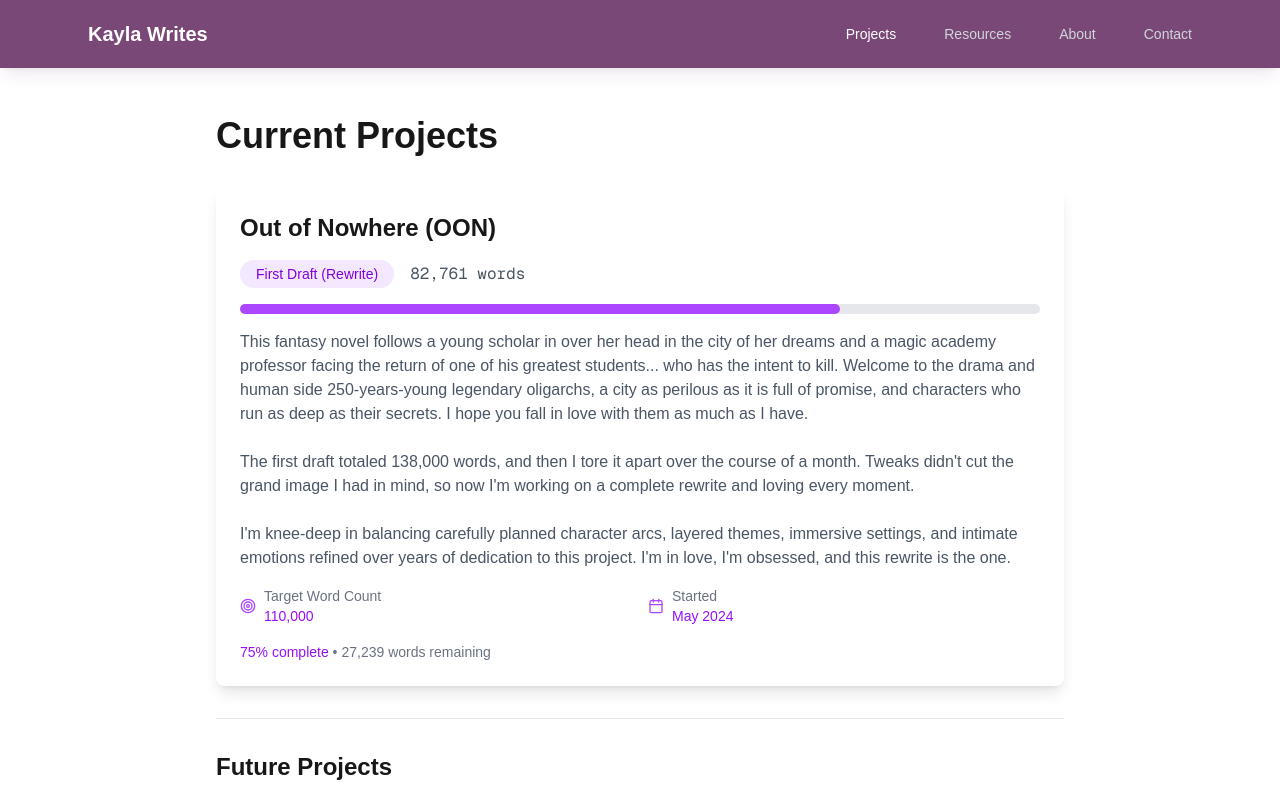
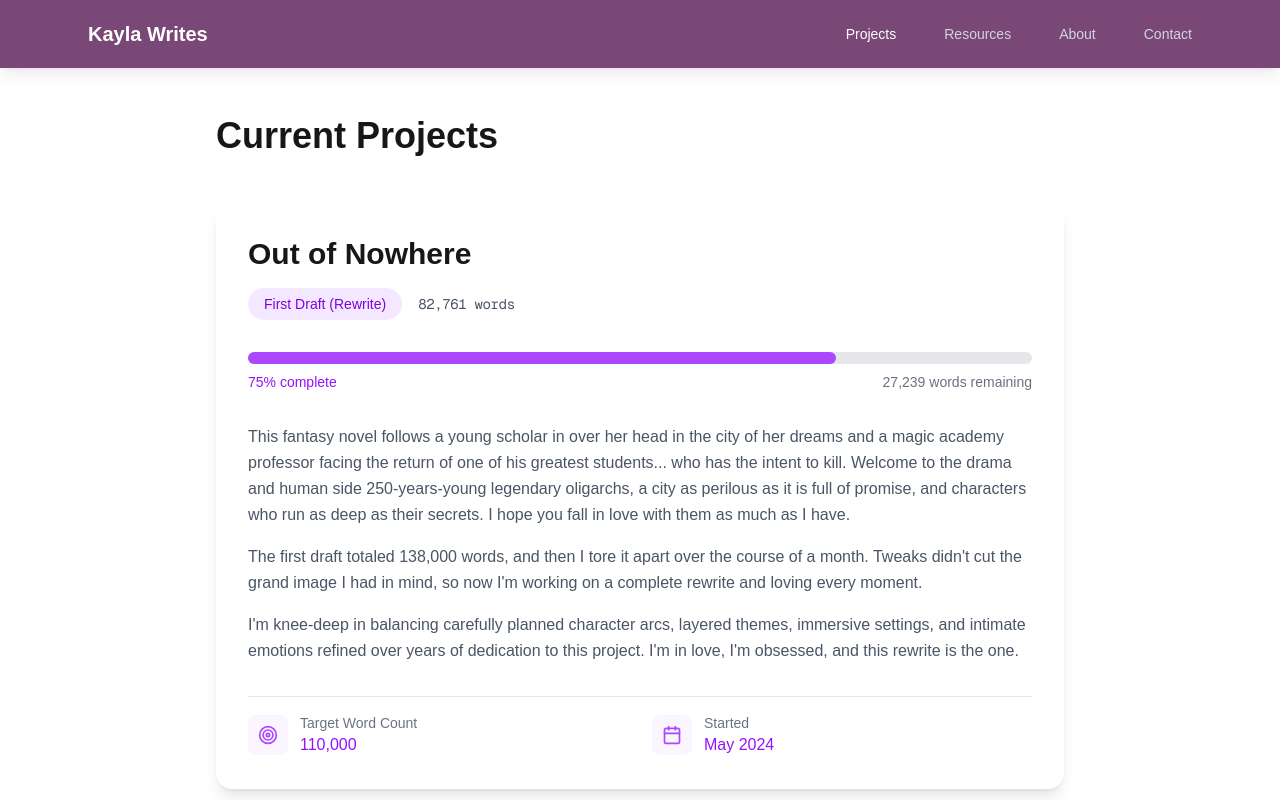
Before and after one commit to kvanbortel/kvb-writing, a Next.js app: page /kvb-writing/projects in a window 1280 px wide. Shown: the top 800 px of the page. Built offline with nearby package versions, Linux system fonts and the light colour scheme.

Commit message:
improve proj OON card layout

```diff
--- a/src/app/projects/page.tsx
+++ b/src/app/projects/page.tsx
@@ -18,53 +18,60 @@ export default function ProjectsPage() {
 
   return (
     <main className="max-w-4xl mx-auto px-6 py-12">
-      <h1 className="text-4xl font-bold mb-8">Current Projects</h1>
+      <h1 className="text-4xl font-bold mb-12">Current Projects</h1>
 
       {/* Project Card */}
-      <article className="bg-white dark:bg-gray-800 rounded-lg shadow-lg p-6 mb-8">
+      <article className="bg-white dark:bg-gray-800 rounded-2xl shadow-lg p-8 mb-12">
+        <div className="space-y-8">
+          {/* Header Section */}
           <div className="space-y-4">
-          <h2 className="text-2xl font-semibold">Out of Nowhere (OON)</h2>
-
-          {/* Progress Section */}
-          <div className="flex items-center gap-4">
-            <div className="bg-purple-100 dark:bg-purple-900 text-purple-700 dark:text-purple-100 px-4 py-1 rounded-full text-sm font-medium" role="status">
+            <h2 className="text-3xl font-bold">Out of Nowhere</h2>
+            <div className="flex flex-wrap items-center gap-4">
+              <div className="bg-purple-100 dark:bg-purple-900 text-purple-700 dark:text-purple-100 px-4 py-1.5 rounded-full text-sm font-medium" role="status">
                 First Draft (Rewrite)
               </div>
-            <div className="text-gray-600 dark:text-gray-300 font-mono" aria-label={`Current word count: ${currentWordCount.toLocaleString()} words`}>
+              <div className="text-gray-600 dark:text-gray-300 font-mono text-sm tracking-tight" aria-label={`Current word count: ${currentWordCount.toLocaleString()} words`}>
                 {currentWordCount.toLocaleString()} words
+              </div>
             </div>
           </div>
 
           {/* Progress Bar */}
+          <div className="space-y-2">
             <div
               role="progressbar"
               aria-valuenow={progressPercentage}
               aria-valuemin={0}
               aria-valuemax={100}
               aria-label={`Writing progress: ${progressPercentage}% of target word count`}
-            className="w-full bg-gray-200 dark:bg-gray-700 rounded-full h-2.5"
+              className="w-full bg-gray-200 dark:bg-gray-700 rounded-full h-3"
             >
               <div
-              className="bg-purple-500 h-2.5 rounded-full transition-all duration-500"
+                className="bg-purple-500 h-3 rounded-full transition-all duration-500"
                 style={{ width: `${progressPercentage}%` }}
               />
             </div>
+            <div className="flex justify-between text-sm">
+              <span className="text-purple-600 dark:text-purple-300 font-medium">{progressPercentage}% complete</span>
+              <span className="text-gray-500 dark:text-gray-400">{(targetWordCount - currentWordCount).toLocaleString()} words remaining</span>
+            </div>
+          </div>
 
-          {/* Current Stage Description */}
-          <div className="prose dark:prose-invert space-y-6">
-            <p className="text-gray-600 dark:text-gray-300">
+          {/* Project Description */}
+          <div className="prose dark:prose-invert max-w-none space-y-4">
+            <p className="text-gray-600 dark:text-gray-300 leading-relaxed">
               This fantasy novel follows a young scholar in over her head in the city of her dreams
               and a magic academy professor facing the return of one of his greatest students...
               who has the intent to kill. Welcome to the drama and human side 250-years-young
               legendary oligarchs, a city as perilous as it is full of promise, and characters who run
               as deep as their secrets. I hope you fall in love with them as much as I have.
             </p>
-            <p className="text-gray-600 dark:text-gray-300">
+            <p className="text-gray-600 dark:text-gray-300 leading-relaxed">
               The first draft totaled 138,000 words, and then I tore it apart over the course of a month.
               Tweaks didn&apos;t cut the grand image I had in mind, so now I&apos;m working on a complete rewrite
               and loving every moment.
             </p>
-            <p className="text-gray-600 dark:text-gray-300">
+            <p className="text-gray-600 dark:text-gray-300 leading-relaxed">
               I&apos;m knee-deep in balancing carefully planned character arcs, layered themes, immersive settings,
               and intimate emotions refined over years of dedication to this project. I&apos;m in love, I&apos;m
               obsessed, and this rewrite is the one.
@@ -72,33 +79,32 @@ export default function ProjectsPage() {
           </div>
 
           {/* Project Details */}
-          <dl className="grid grid-cols-2 gap-4 text-sm" aria-label="Project details">
-            <div className="flex items-center gap-2">
-              <Target className="w-4 h-4 text-purple-500" aria-hidden="true" />
+          <div className="grid sm:grid-cols-2 gap-6 pt-4 border-t border-gray-200 dark:border-gray-700">
+            <div className="flex items-center gap-3">
+              <div className="p-2.5 bg-purple-50 dark:bg-purple-900/30 rounded-lg">
+                <Target className="w-5 h-5 text-purple-500" aria-hidden="true" />
+              </div>
               <div>
-                <dt className="text-gray-500 dark:text-gray-400">Target Word Count</dt>
+                <dt className="text-sm text-gray-500 dark:text-gray-400">Target Word Count</dt>
                 <dd className="font-medium text-purple-600 dark:text-purple-300">{targetWordCount.toLocaleString()}</dd>
               </div>
             </div>
-            <div className="flex items-center gap-2">
-              <Calendar className="w-4 h-4 text-purple-500" aria-hidden="true" />
+            <div className="flex items-center gap-3">
+              <div className="p-2.5 bg-purple-50 dark:bg-purple-900/30 rounded-lg">
+                <Calendar className="w-5 h-5 text-purple-500" aria-hidden="true" />
+              </div>
               <div>
-                <dt className="text-gray-500 dark:text-gray-400">Started</dt>
+                <dt className="text-sm text-gray-500 dark:text-gray-400">Started</dt>
                 <dd className="font-medium text-purple-600 dark:text-purple-300">May 2024</dd>
               </div>
             </div>
-          </dl>
-
-          {/* Progress Stats */}
-          <div className="text-sm text-gray-500 dark:text-gray-400" aria-live="polite">
-            <span className="text-purple-600 dark:text-purple-300 font-medium">{progressPercentage}% complete</span> • {(targetWordCount - currentWordCount).toLocaleString()} words remaining
           </div>
         </div>
       </article>
 
       {/* Future Projects Section */}
-      <section className="border-t border-gray-200 dark:border-gray-700 pt-8">
-        <h2 className="text-2xl font-semibold mb-4">Future Projects</h2>
+      <section className="border-t border-gray-200 dark:border-gray-700 pt-12">
+        <h2 className="text-2xl font-semibold mb-6">Future Projects</h2>
         <p className="text-gray-600 dark:text-gray-300">
           More exciting projects coming soon! Stay tuned for updates.
         </p>
```
Lines whose indentation alone changed are shown as unchanged.
